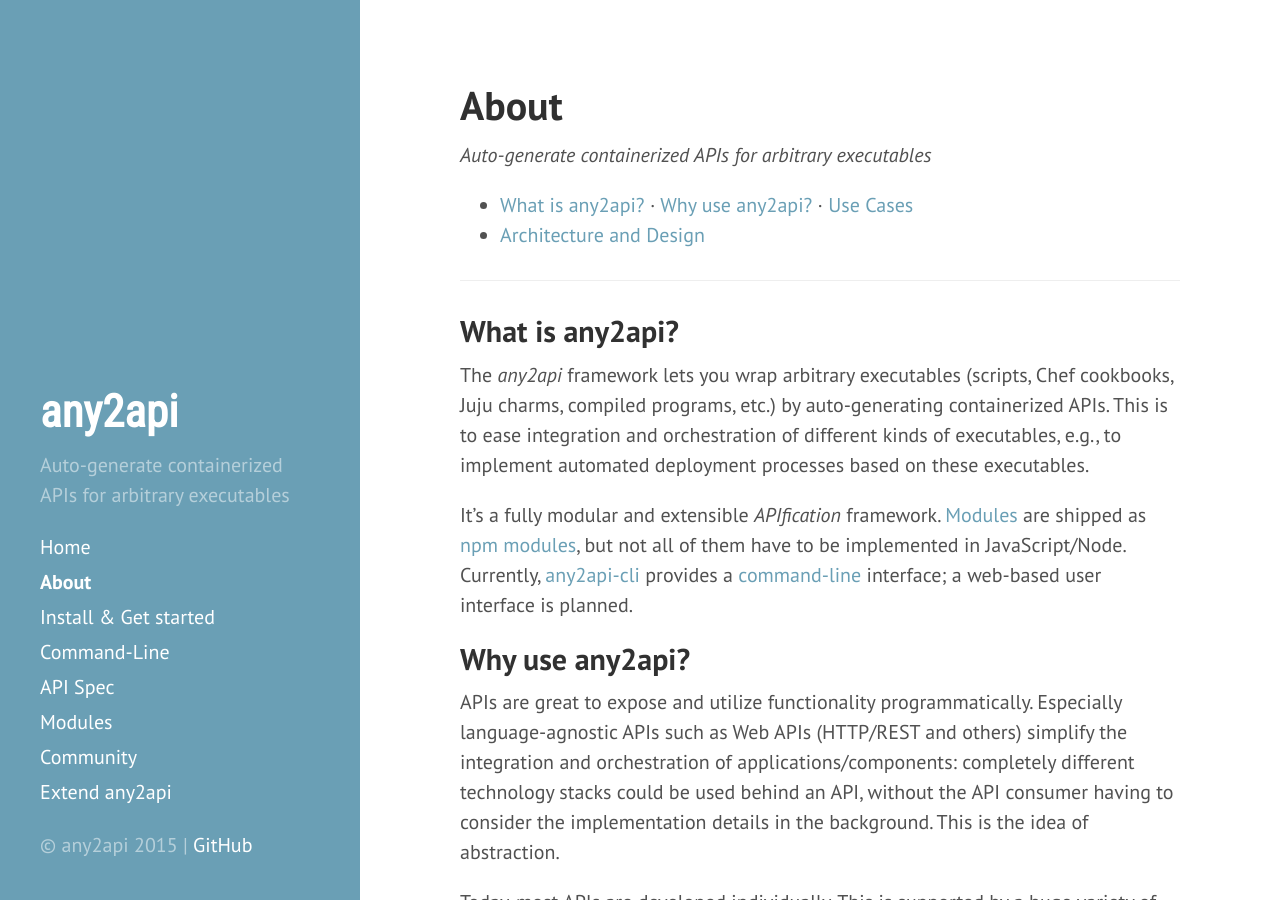
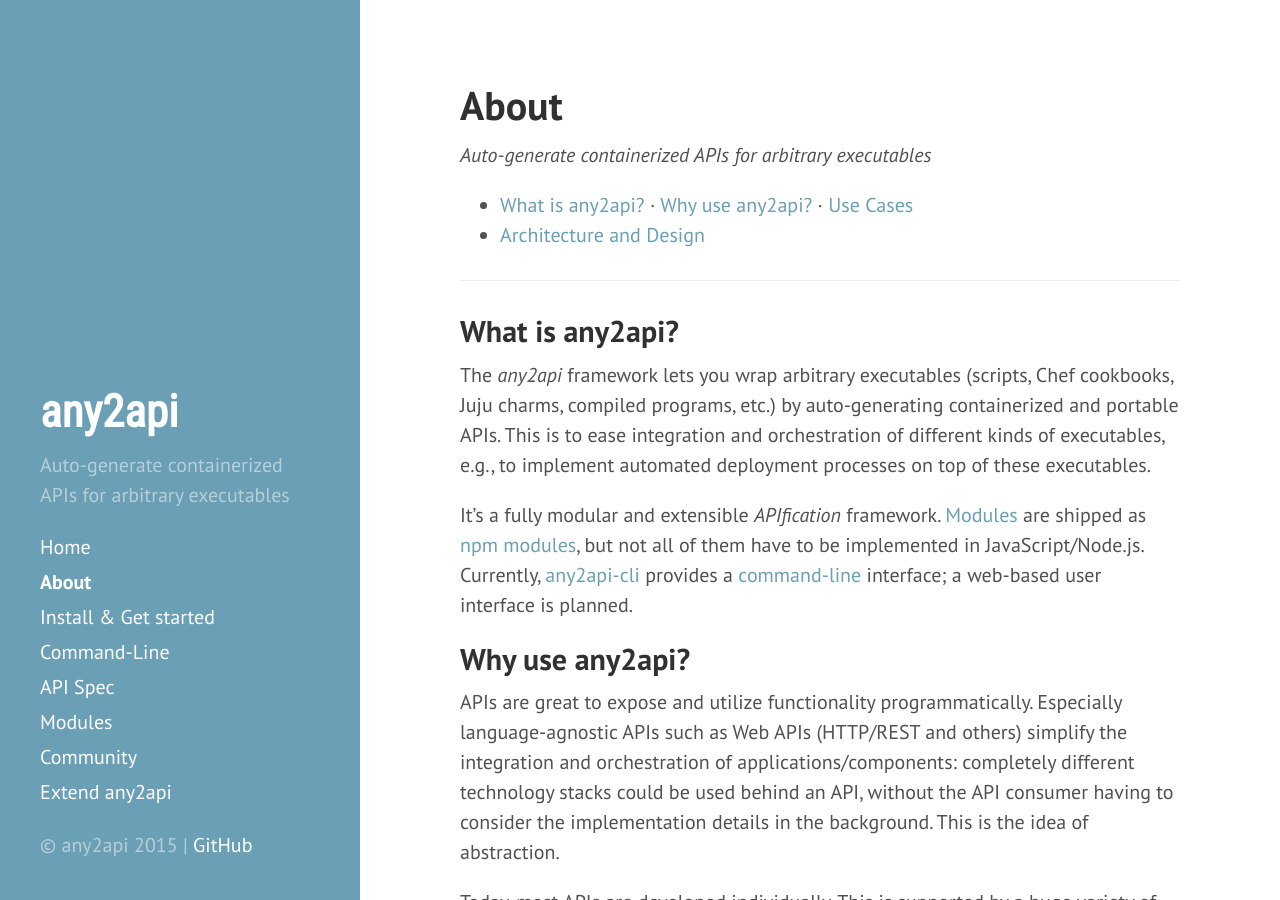
Before and after one commit to any2api/any2api.github.io, a Jekyll site: the page built from about.md, in a window 1280 px wide and 900 px high. Built offline with Jekyll 4.4.1, drawn with Linux system fonts in a browser that asks for light colours; Markdown is read by kramdown in place of the engine named in the settings.

Commit message:
minor update of About page

```diff
--- a/about.md
+++ b/about.md
@@ -14,9 +14,9 @@ weight: 0
 <a name="what-is"></a>
 ## What is any2api?
 
-The *any2api* framework lets you wrap arbitrary executables (scripts, Chef cookbooks, Juju charms, compiled programs, etc.) by auto-generating containerized APIs. This is to ease integration and orchestration of different kinds of executables, e.g., to implement automated deployment processes based on these executables.
+The *any2api* framework lets you wrap arbitrary executables (scripts, Chef cookbooks, Juju charms, compiled programs, etc.) by auto-generating containerized and portable APIs. This is to ease integration and orchestration of different kinds of executables, e.g., to implement automated deployment processes on top of these executables.
 
-It's a fully modular and extensible *APIfication* framework. [Modules](/modules) are shipped as [npm modules](https://www.npmjs.org/browse/keyword/any2api), but not all of them have to be implemented in JavaScript/Node. Currently, [any2api-cli](https://github.com/any2api/any2api-cli) provides a [command-line](/command-line) interface; a web-based user interface is planned.
+It's a fully modular and extensible *APIfication* framework. [Modules](/modules) are shipped as [npm modules](https://www.npmjs.org/browse/keyword/any2api), but not all of them have to be implemented in JavaScript/Node.js. Currently, [any2api-cli](https://github.com/any2api/any2api-cli) provides a [command-line](/command-line) interface; a web-based user interface is planned.
 
 
 <a name="why-use"></a>
```
